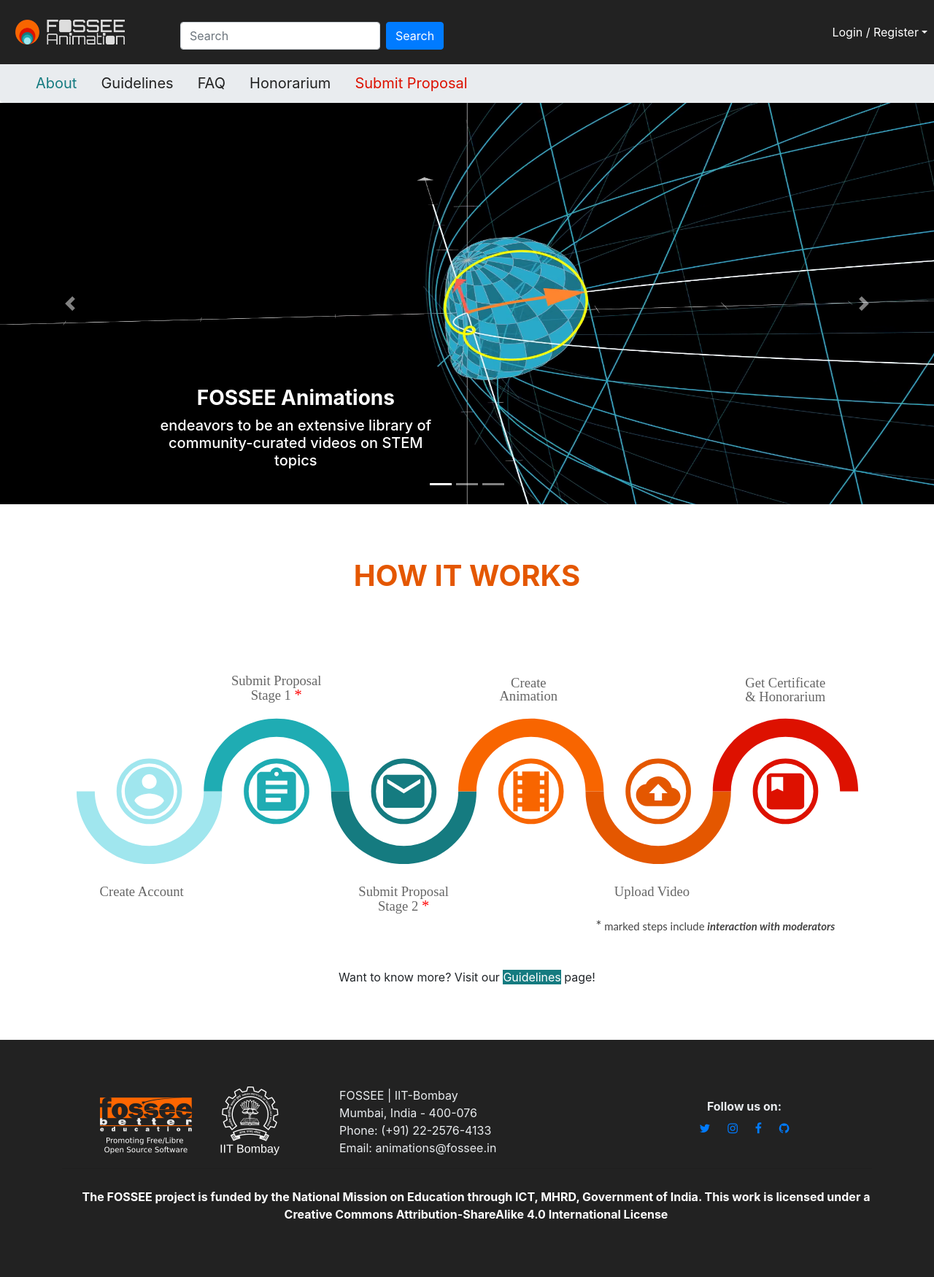
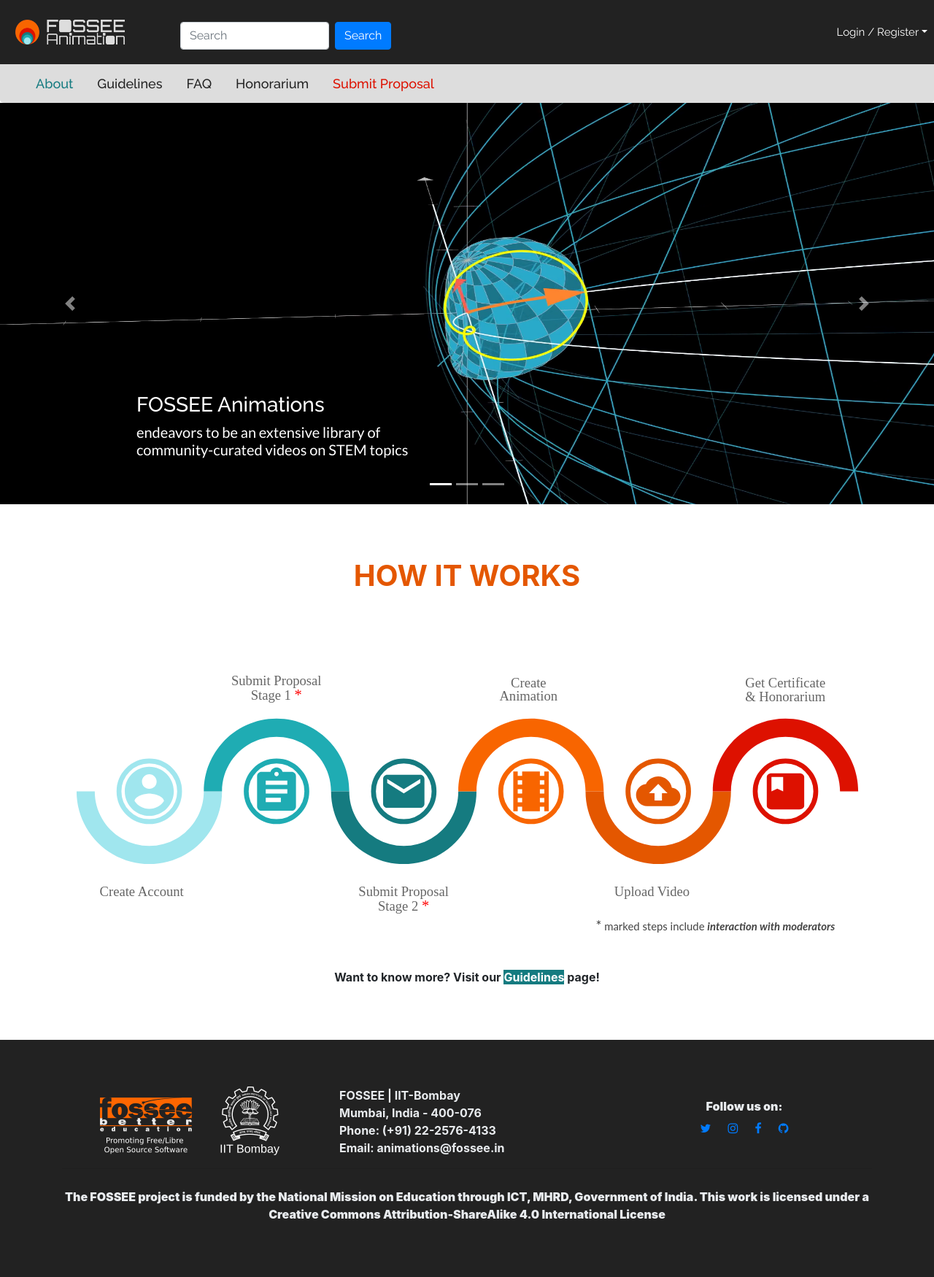
Before and after one commit to jayasjacob/FOSSEE-MAIN, a Django app: page / in a window 1280 px wide. Shown: the whole page at 73% size. Run offline with Django 3.2, Linux system fonts and the light colour scheme; some libraries are stand-ins or nearby versions.

Commit message:
css changes on landing page

```diff
--- /dev/null
+++ b/fossee_manim/static/css/custom_font.css
@@ -0,0 +1,4 @@
+.navbar{
+    font-family: 'Raleway', sans-serif;
+    font-size: 15px;
+}
--- a/fossee_manim/templates/fossee_manim/index.html
+++ b/fossee_manim/templates/fossee_manim/index.html
@@ -11,21 +11,23 @@
         <meta name="keywords" content="fossee, iit bombay, animation based learning math, manim, python based animations">
 
 		<title>FOSSEE Animations</title>
+
 		<link rel="stylesheet" href="https://maxcdn.bootstrapcdn.com/bootstrap/4.0.0/css/bootstrap.min.css" integrity="sha384-Gn5384xqQ1aoWXA+058RXPxPg6fy4IWvTNh0E263XmFcJlSAwiGgFAW/dAiS6JXm" crossorigin="anonymous">
 		<link rel="stylesheet" href="https://cdnjs.cloudflare.com/ajax/libs/font-awesome/4.7.0/css/font-awesome.min.css">
 		<script src="https://code.jquery.com/jquery-3.2.1.slim.min.js" integrity="sha384-KJ3o2DKtIkvYIK3UENzmM7KCkRr/rE9/Qpg6aAZGJwFDMVNA/GpGFF93hXpG5KkN" crossorigin="anonymous"></script>
 		<script src="https://cdnjs.cloudflare.com/ajax/libs/popper.js/1.12.9/umd/popper.min.js" integrity="sha384-ApNbgh9B+Y1QKtv3Rn7W3mgPxhU9K/ScQsAP7hUibX39j7fakFPskvXusvfa0b4Q" crossorigin="anonymous"></script>
 		<script src="https://maxcdn.bootstrapcdn.com/bootstrap/4.0.0/js/bootstrap.min.js" integrity="sha384-JZR6Spejh4U02d8jOt6vLEHfe/JQGiRRSQQxSfFWpi1MquVdAyjUar5+76PVCmYl" crossorigin="anonymous"></script>
+
 		<style type="text/css">
-			.perma_link{
-				color: #222222;
-			}
 			.perma_link:hover{
-				background-color:#a0e6ee;
+				background-color:#d1d2d3;
 				text-decoration: none;
 			}
 			.perma_link a{
 				text-decoration: none;
+				font-family: 'Raleway', sans-serif;
+				font-weight: 500;
+			    font-size: 18px;
 			}
 			.bck_clr{
 				background-color: #222222;
@@ -34,6 +36,8 @@
 				padding: 10px;
 			}
 		</style>
+		<link href="https://fonts.googleapis.com/css?family=Raleway:400,500|Lato&display=swap" rel="stylesheet">
+		<link rel="stylesheet" href="{{ URL_ROOT }}/static/css/custom_font.css" type="text/css" />
 		<!-- favicon -->
 		<link rel="shortcut icon" href="{{ URL_ROOT }}/static/img/favicon.ico" />
 		</head>
@@ -73,7 +77,7 @@
 			  </div>
 			</nav>
 			<!-- Remove sticky-top if the buttons are not supposed to scroll down-->
-			<div class="jumbotron row sticky-top" style="padding-top: 90px; padding-bottom: 0.2%; margin-bottom: 0px; color:#dddddd">
+			<div class="jumbotron row sticky-top" style="padding-top: 90px; padding-bottom: 0.2%; margin-bottom: 0px; background-color:#dddddd">
 				<div class="btn-group btn-group-lg" role="group">
 					<button class="btn btn-link perma_link" type="button"><a href="{% url 'about' %}" style="color:#157b80">About</a></button>
 					<button class="btn btn-link perma_link" type="button"><a href="{% url 'guidelines' %}" style="color:#222222">Guidelines</a></button>
@@ -93,8 +97,8 @@
 
 			    <div class="carousel-item active">
 			      <img class="d-block w-100" src="{{ URL_ROOT }}/static/img/carousel1.png" alt="First slide" height=550>
-			      <div class="carousel-caption col-md-4" style="float:left;">
-				   <h3><b>FOSSEE Animations</b></h3>
+			      <div class="carousel-caption col-md-4" style="float:left; font-family: 'Lato', sans-serif;  text-align: left; margin-left: -20px; margin-bottom:15px">
+				   <h3><a style="font-family: 'Raleway', sans-serif; font-weight: 500;">FOSSEE Animations</a></h3>
 				   <h5>endeavors to be an extensive library
 						of community-curated videos on STEM topics
 					</h5>
@@ -102,16 +106,16 @@
 			    </div>
 			    <div class="carousel-item">
 			      <img class="d-block w-100" src="{{ URL_ROOT }}/static/img/carousel3.png" alt="Second slide" height=550>
-				  	<div class="carousel-caption col-md-3" style="float:right;">
-				   		<h3><b>Anyone can contribute to the project</b></h3>
+				  	<div class="carousel-caption col-md-3" style="float:right; font-family: 'Lato', sans-serif;">
+				   		<h3><a style="font-family: 'Raleway', sans-serif; font-weight: 500;">Anyone can contribute to the project</a></h3>
 						<h5> The only requirement is that the video should be made using <i>OpenSource</i> tools</h5>like Blender, Manim, Mayavi, etc.
 			  		</div>
 				</div>
 			    <div class="carousel-item">
 			      <img class="d-block w-100" src="{{ URL_ROOT }}/static/img/carousel2.png" alt="Third slide" height=550>
-				  <div class="carousel-caption col-md-4" style="margin-left:540px; margin-bottom:250px;float:right;">
-					  <h5><b>Upon successful submission</b><br>
-						  you receive a certificate and an<br>
+				  <div class="carousel-caption col-md-4" style="margin-left:560px; margin-bottom:250px;float:right; font-family: 'Lato', sans-serif; text-align:right">
+					  <h3><b><a style="font-family: 'Raleway', sans-serif; font-weight: 500;">On successful submission</a></h3>
+						  <h5>you receive a certificate and an<br>
 						  honorarium from FOSSEE,<br>IIT-Bombay</h5>
 				  </div>
 			    </div>
@@ -161,7 +165,7 @@
 					</div>
 				</div>
 				<hr>
-				<div class="text-center row" style="color: #e9ecef; color:white;  padding:10px;margin-left: 10px; text-align:center">
+				<div class="text-center row" style="color: #e9ecef; padding:10px; text-align:center">
 				    The FOSSEE project is funded by the National Mission on Education through ICT, MHRD, Government of India.
 				        This work is licensed under a Creative Commons Attribution-ShareAlike 4.0 International License
 				</div>
```
